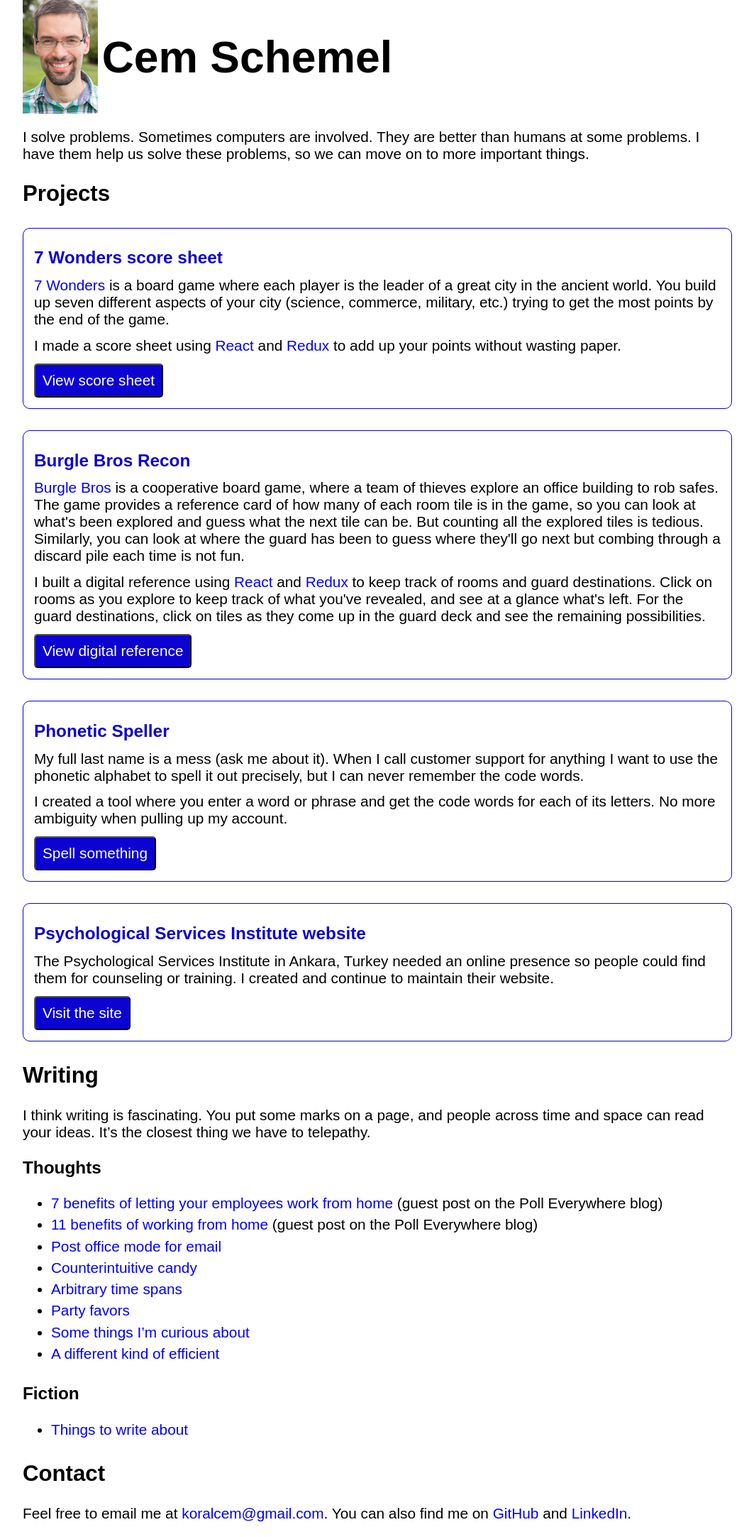
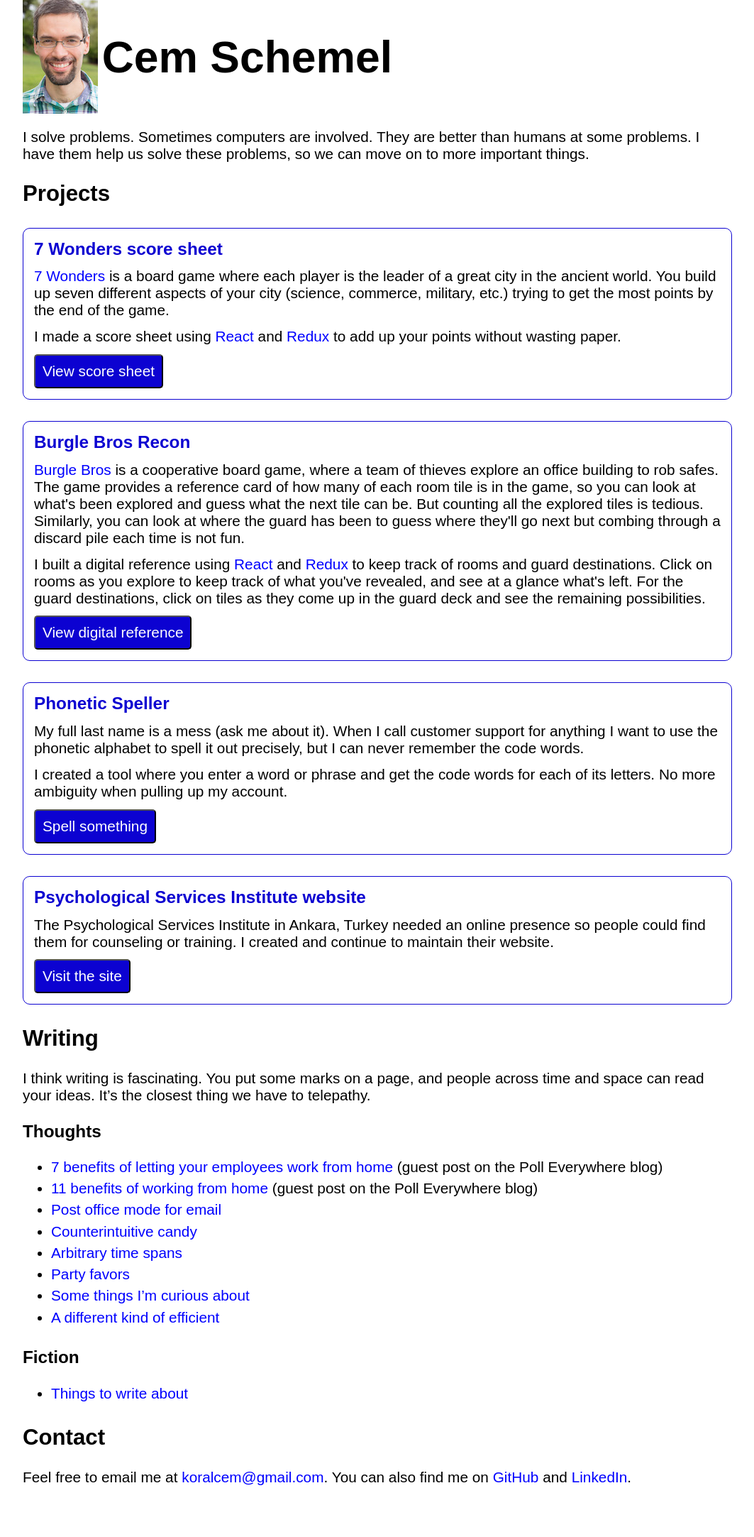
Before and after one commit to koralcem/personal-site, a Jekyll site: the page built from index.html, in a window 1280 px wide. Shown: the whole page at 71% size, without its empty margins (108-1171 px from the left). Built offline with Jekyll 4.4.1, drawn with Linux system fonts in a browser that asks for light colours; after the commit the page ends 2113 px from its top, so only the background shows below that.

Commit message:
Tweak margins of project headers

```diff
--- a/css/style.scss
+++ b/css/style.scss
@@ -49,7 +49,7 @@
   border-radius: 10px;
 
   h3 {
-    margin: 0.8rem 0;
+    margin: 0 0 0.8rem 0;
     color: $accent-primary;
   }
 
```
